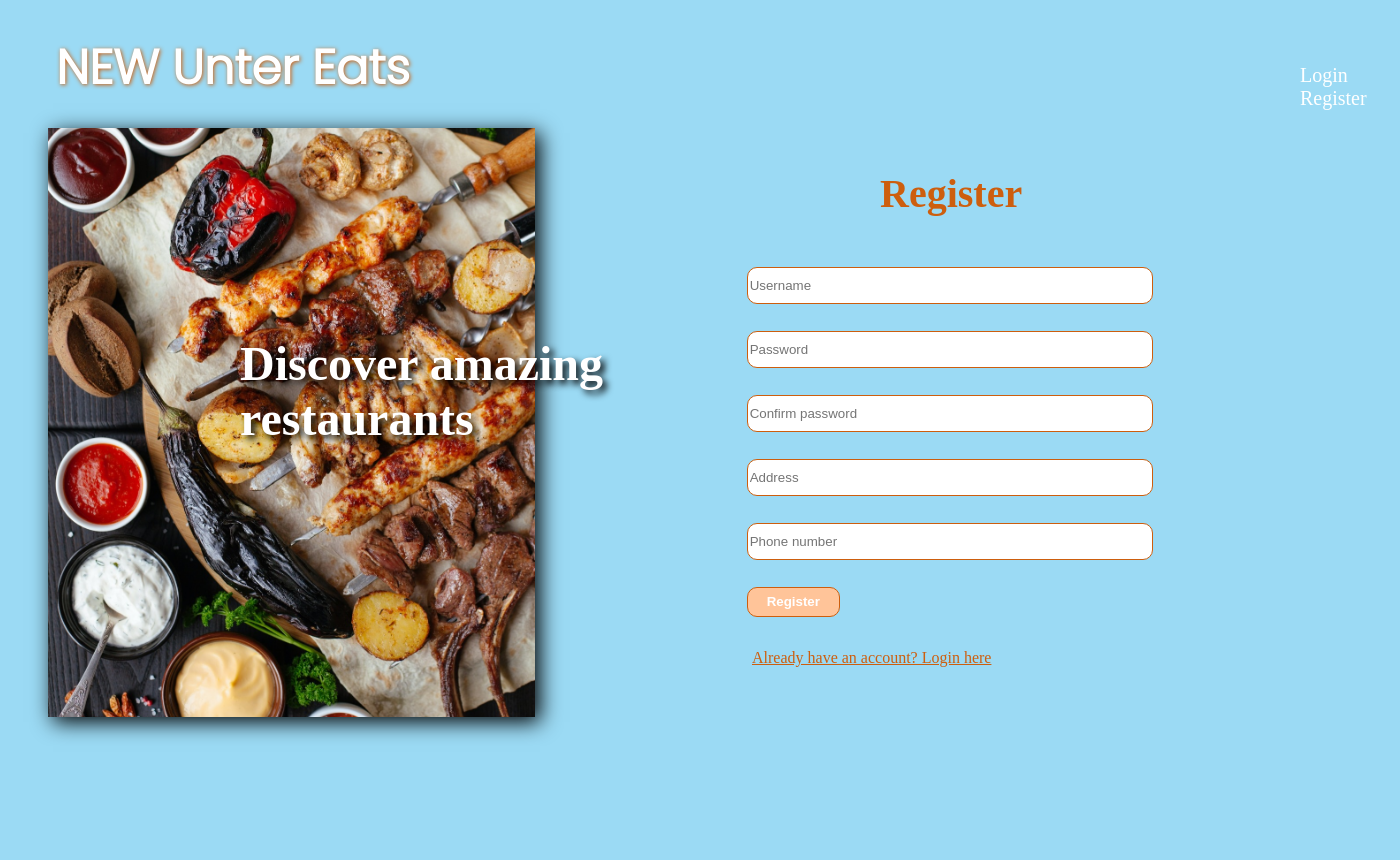
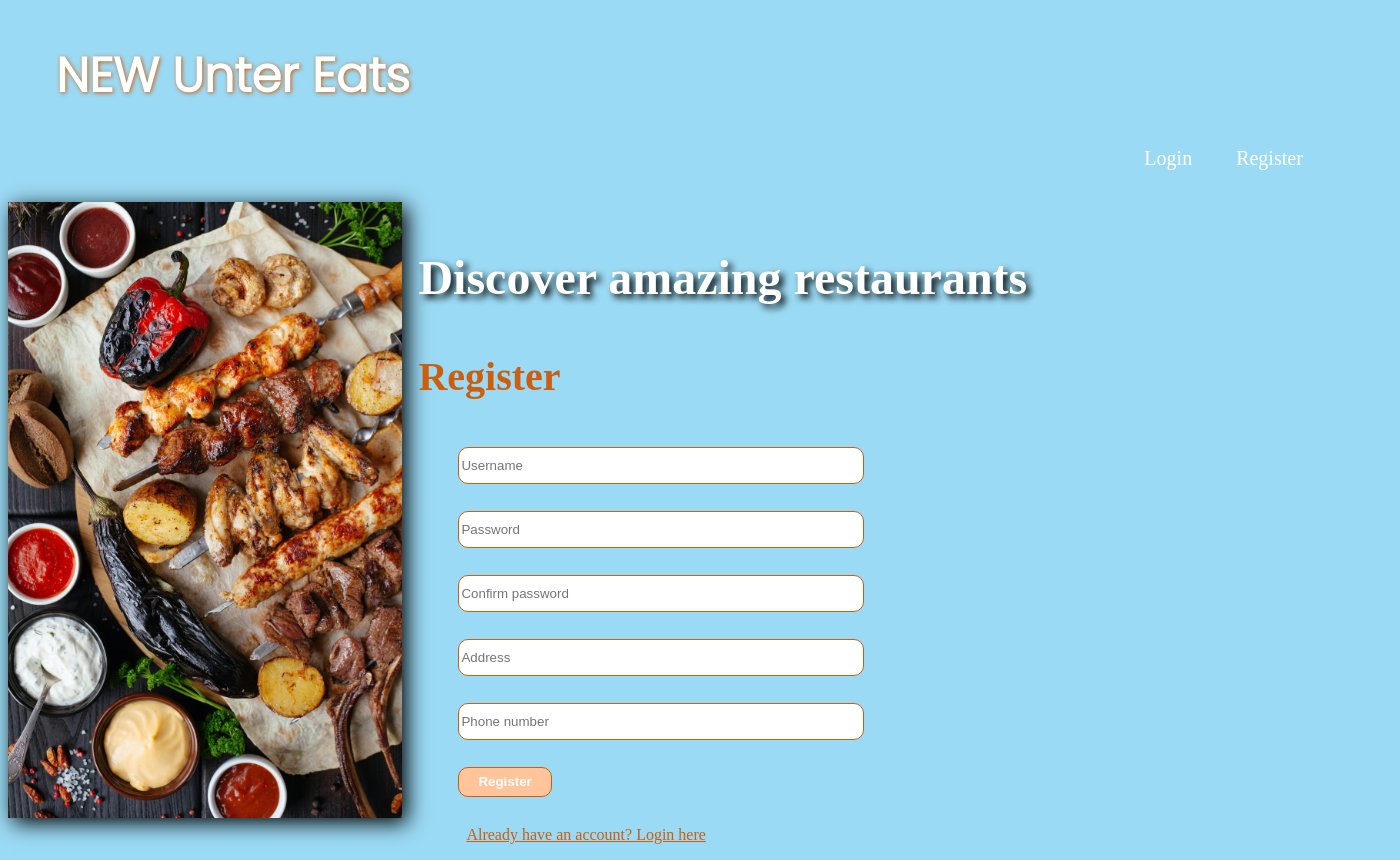
Before and after one commit to ICWeiner/FEUP-LTW, a PHP site: page /register.php in a window 1400 px wide. Before the commit the page ends 739 px from the top, so only its background shows below. Run offline with PHP 8.4, Linux system fonts and the light colour scheme.

Commit message:
reworked login/register layout

```diff
--- a/forms.css
+++ b/forms.css
@@ -9,7 +9,7 @@ body{
 body header #signup a{
     text-decoration: none;
     color: white;
-    padding: 1em;
+    margin: 1em;
     font-size: 20px;
 }
 
@@ -24,7 +24,7 @@ body > header > h1{
 
 
 /*Discover amazing restaurants*/
-body > h2{
+body > main h3{
     text-shadow: 4px 4px 7px black;
     background-color: transparent;
     color: white;
@@ -32,22 +32,22 @@ body > h2{
 }
 
 /*Title (Register/Login)*/
-body > main > h2{
+body > main h2{
     color: #CD5E0E;
     font-size: 2.5em;
 }
 
 /*The image*/
 #mainImage{
-    width: 487px;
-    height: 589px;
+    width: 100%;
+    height: 100%;
     object-fit: cover;  /*Para preservar a imagem quando cortada*/
     box-shadow: 5px 5px 20px black;
 }
 
 
 /*Input boxes*/
-body > main > form input{
+body > main form input{
     width: 30em;
     height: 2.5em;
     border-radius: 10px;
@@ -57,7 +57,7 @@ body > main > form input{
 
 
 /*Button*/
-body > main > form > button{
+body > main form > button{
     background-color: #FFC499;
     border: 1px solid #CD5E0E;
     border-radius: 10px;
@@ -70,125 +70,57 @@ body > main > form > button{
 }
 
 /*Link have/ dont have account*/
-body > main > form > a{
+body > main form > a{
     color:#CD5E0E;
 }
+
+body > main form *{
+    margin: 1em;
+    margin-left: 3em;
+}
+
 
 
 
 /* ====================== Layout =====================*/
 
-/*Signup*/
-body header #signup{
-    position: absolute;
-    top: 4em;
-    left: 80em;
+/*grid, separates the header area from the rest*/
+body{
+    display: grid;
+    grid-template-rows: 20% 80% ;
+    grid-template-columns: 95%;
+    grid-gap: 1rem;
 }
 
-/*Título (Register/Login)*/
-body > main > h2{
-    position: absolute;
-    left: 22em;
+/* flexbox, used in header area */
+header{
+    display: flex;
+    flex-direction: row;
+    justify-content: space-between;
+    flex-wrap: wrap;
 }
 
-/*Input boxes*/
-body > main > form{
-    position: absolute;
-    left: 45em;
-    top: 15em;
+/*question mark*/
+header h1{
+    flex-shrink: 3;/*preeeeety sure this doesnt do anything...*/
 }
 
-/*A imagem*/
-#mainImage{
-    position: absolute;
-    top: 8em;
-    left: 3em;
+/*place login/register header links at the end*/
+header #signup{
+    align-self: flex-end;
 }
 
-/*All the inputs*/
-body > main > form > * {
-    display: block;
-    margin: 2em;
+/*secondary grid , divides the image from the rest of the content*/
+main{
+    display: grid;
+    grid-template-columns: 30% 70%;
+    grid-template-rows: 95%;
+    grid-gap: 1rem;
+    align-content: space-evenly;
 }
 
-/*Discover amazing restaurants*/
-body > h2{
-    margin: 0;
-    width: 8em;
-    position: absolute;
-    top: 7em;
-    left: 5em;
+/*flex to display the form vertically*/
+main form{
+    display: flex;
+    flex-direction: column;
 }
-
-
-
-/* ================== Responsive 60em =================*/
-
-@media (max-width: 60em) {
-    /*Signup*/
-    body header #signup{
-        top: 7em;
-        left: 2em;
-    }
-
-    /*The image*/
-    #mainImage{
-        width: 287px;
-        top: 10em;
-    }
-
-    /*Discover amazing restaurants*/
-    body > h2{
-        font-size: 2em;
-    }
-
-    /*Título (Register/Login)*/
-    body > main > h2{
-        left: 14em;
-    }
-
-    /*Input boxes*/
-    body > main > form input{
-        width: 20em;
-    }
-    body > main > form{
-        left: 30em;
-    }
-
-}
-
-/* ================== Responsive 30em =================*/
-
-@media (max-width: 32em) {
-    /*Signup*/
-    body header #signup{
-        top: 8em;
-        left: 2em;
-    }
-
-    #mainImage{
-        width: 100px;
-        height: 489px;
-        top: 13em;
-    }
-    /*Discover amazing restaurants*/
-    body > h2{
-        display: none;
-    }
-
-    /*Input boxes*/
-    body > main > form input{
-        width: 20em;
-    }
-    body > main > form{
-        left: 10em;
-        top: 18em;
-    }
-
-    /*Título (Register/Login)*/
-    body > main > h2{
-        top: 5em;
-        left: 6em;
-    }
-
-}
--- a/register.php
+++ b/register.php
@@ -2,6 +2,7 @@
 <html lang="en">
 	<head>
 		<meta charset="UTF-8">
+		<meta name="viewport" content="width=device-width, initial-scale=1.0">
 		<title>Brand Spanking NEW Unter Eats</title>
 		<link href="forms.css" rel="stylesheet">
 	</head>
@@ -9,14 +10,15 @@
 		<header>
 			<h1>NEW Unter Eats</h1>
             <!-- <a href="about.php">About</a> -->
-			<div id="signup">
+			<div id="signup"><!-- TO-DO: mudar este div para nav? -->
 				<a href="login.php">Login</a>
 				<a href="register.php">Register</a>
 			</div>
 		</header>
+		<main>
 			<img src="TestImages/mainImage.jpeg" alt="Homepage image of new unter eats" id="mainImage">
-		<h2>Discover amazing restaurants</h2>
-		<main>
+			<div id="">
+				<h3>Discover amazing restaurants</h3>
 				<h2>Register</h2>
 				<form action="action_register.php" method="post" class="register">
 					<input type="text" name="username" placeholder="Username">
@@ -27,6 +29,7 @@
 					<button type="submit">Register</button>
 					<a href="login.php">Already have an account? Login here</a>
 				</form>
+			</div>
 		</main>
 	</body>
 </html>
```
Also changed, not shown: login.php (+6 -3 lines). Lines whose indentation alone changed are shown as unchanged.
